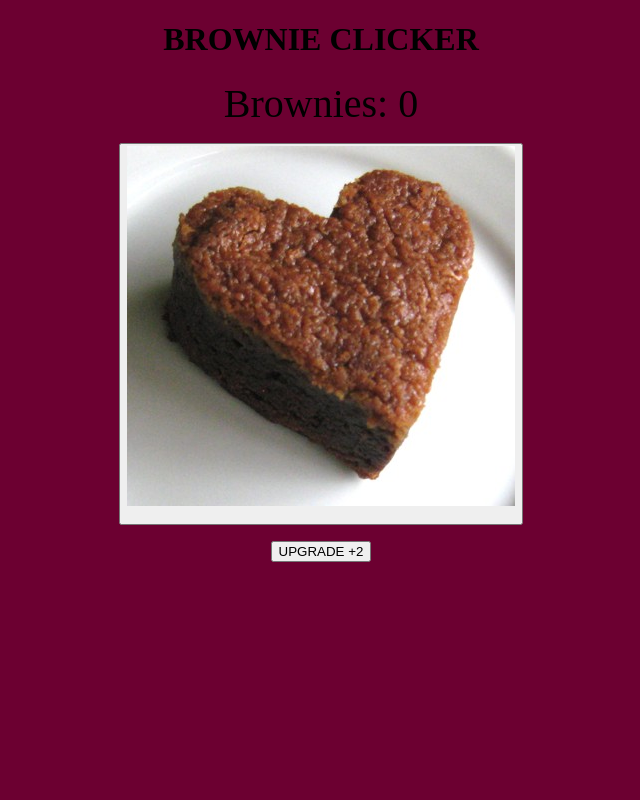
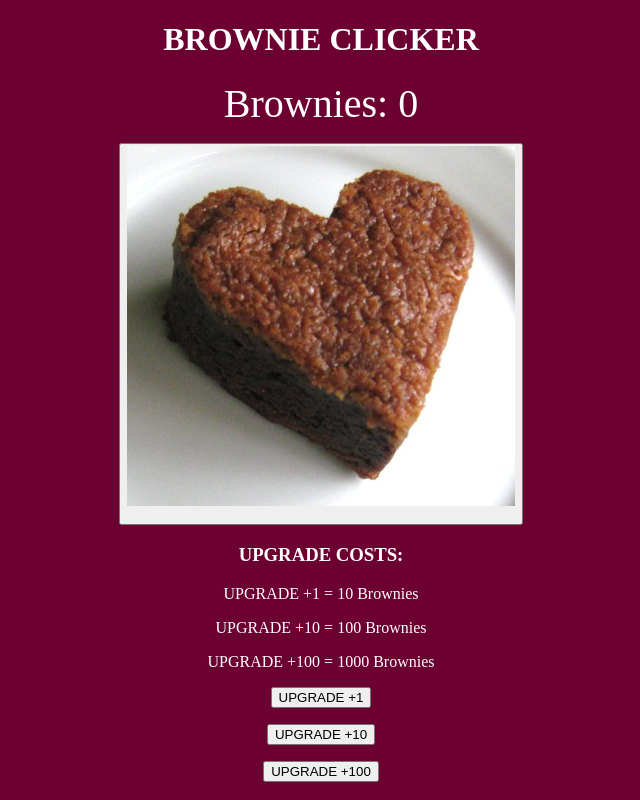
Before and after one commit to sixthtoe/brownieClicker, a plain HTML site: page index.html in a window 1280 px wide. Shown: the whole page, without its empty margins (319-959 px from the left). Drawn offline with Linux system fonts and the light colour scheme.

Commit message:
Changed ALOT
added +10, and +100
changed color white,
added upgrade costs!

```diff
--- a/index.html
+++ b/index.html
@@ -17,9 +17,17 @@
 				<button type="button" id="cookie-clicker"><img src="brownie-clicker.jpg"</button>
 			</p>
 		</div>
+		<div id="upgrade-text">
+			<h3>UPGRADE COSTS:</h3>
+				<p>UPGRADE +1 = 10 Brownies</p>
+				<p>UPGRADE +10 = 100 Brownies</p>
+				<p>UPGRADE +100 = 1000 Brownies</p>
+		</div>
 
 		<div id="upgrade">
-			<button type="button" id="upgrade">UPGRADE +2</button>
+			<p><button type="button" id="upgrade1">UPGRADE +1</button></p>
+			<p><button type="button" id="upgrade10">UPGRADE +10</button></p>
+			<p><button type="button" id="upgrade100">UPGRADE +100</button></p>
 		</div>
 </body>
 </html>
--- a/script.js
+++ b/script.js
@@ -11,7 +11,7 @@ var clickAmount = 1;
 		$("#brownies").text("Brownies: " + brownies);
 	});
 
-	$("#upgrade").click(function(){
+	$("#upgrade1").click(function(){
 		if(brownies >= 10){
 			clickAmount += 1;
 			brownies -= 10;
@@ -20,4 +20,24 @@ var clickAmount = 1;
 			alert("Sorry you do not have enought brownies. You need a total of 10. You need " + (10 - brownies) + " more brownies!");
 		}
 	});
+
+	$("#upgrade10").click(function() {
+		if(brownies >= 100){
+			clickAmount += 10;
+			brownies -= 100;
+			$("#brownies").text("Brownies: " + brownies);
+		}else{
+			alert("Sorry you do not have enought brownies. You need a total of 100. You need " + (100 - brownies) + " more brownies!");
+		}
+	});
+
+	$("#upgrade100").click(function(){
+		if(brownies >= 1000){
+			clickAmount += 100;
+			brownies -= 1000;
+			$("#brownies").text("Brownies: " + brownies);
+		}else{
+			alert("Sorry you do not have enought brownies. You need a total of 1000. You need " + (1000 - brownies) + " more brownies!");
+		}
+	});
 });
--- a/style.css
+++ b/style.css
@@ -3,13 +3,19 @@ body{
 }
 #container {
 	text-align: center;
+	color: white;
 }
 #buttonContainer {
 	text-align: center;
 }
 #brownies{
 	font-size: 40px;
+	color: white;
 }
 #upgrade{
 	text-align: center;
 }
+#upgrade-text{
+	text-align: center;
+	color: white;
+}
```
